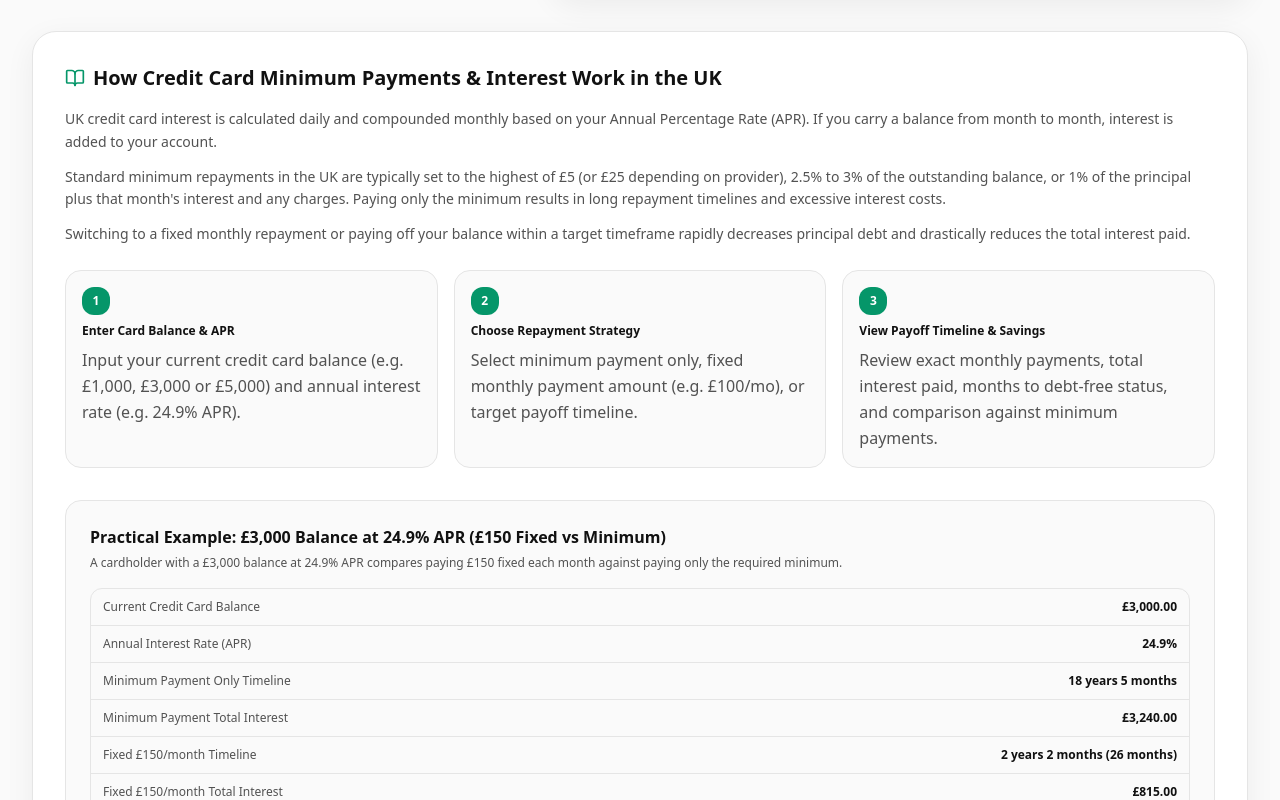
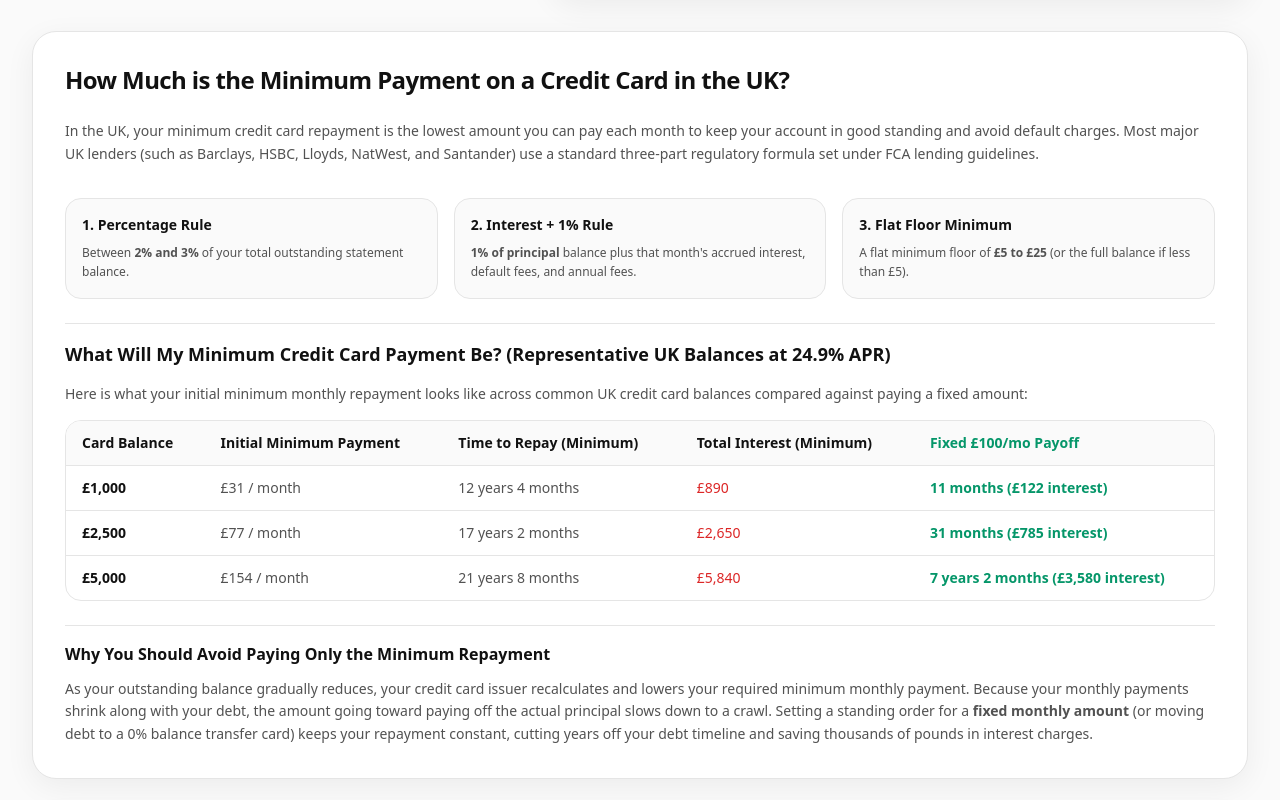
Before and after one commit to shaikh1085/paywise.uk, a React (Vite) app: page /credit-card-repayment-calculator in a window 1280 px wide. Shown: the part 1400-2200 px from the top of the page. Built offline with nearby package versions, Linux system fonts and the light colour scheme.

Commit message:
Update CreditCardRepaymentPage.tsx

```diff
--- a/src/pages/CreditCardRepaymentPage.tsx
+++ b/src/pages/CreditCardRepaymentPage.tsx
@@ -49,6 +49,94 @@ export const CreditCardRepaymentPage: React.FC = () => {
 
       {/* Calculator Core */}
       <CreditCardRepaymentCalculator />
+
+      {/* High-Intent SEO Guide & Answers Section */}
+      <div className="border border-[#E5E5E5] dark:border-[#2A2A2A] bg-white dark:bg-[#171717] rounded-3xl p-6 sm:p-8 shadow-[0_8px_30px_rgba(0,0,0,0.06)] dark:shadow-[0_10px_35px_rgba(0,0,0,0.35)] space-y-6">
+        <h2 className="text-xl sm:text-2xl font-bold text-[#111111] dark:text-[#F5F5F5] tracking-tight">
+          How Much is the Minimum Payment on a Credit Card in the UK?
+        </h2>
+        <p className="text-xs sm:text-sm text-[#525252] dark:text-[#A3A3A3] leading-relaxed">
+          In the UK, your minimum credit card repayment is the lowest amount you can pay each month to keep your account in good standing and avoid default charges. Most major UK lenders (such as Barclays, HSBC, Lloyds, NatWest, and Santander) use a standard three-part regulatory formula set under FCA lending guidelines.
+        </p>
+
+        <div className="grid grid-cols-1 md:grid-cols-3 gap-4 pt-2">
+          <div className="p-4 rounded-2xl bg-[#FAFAFA] dark:bg-[#121212] border border-[#E5E5E5] dark:border-[#2A2A2A] space-y-2">
+            <h3 className="text-sm font-bold text-[#111111] dark:text-[#F5F5F5]">1. Percentage Rule</h3>
+            <p className="text-xs text-[#525252] dark:text-[#A3A3A3] leading-relaxed">
+              Between <strong>2% and 3%</strong> of your total outstanding statement balance.
+            </p>
+          </div>
+
+          <div className="p-4 rounded-2xl bg-[#FAFAFA] dark:bg-[#121212] border border-[#E5E5E5] dark:border-[#2A2A2A] space-y-2">
+            <h3 className="text-sm font-bold text-[#111111] dark:text-[#F5F5F5]">2. Interest + 1% Rule</h3>
+            <p className="text-xs text-[#525252] dark:text-[#A3A3A3] leading-relaxed">
+              <strong>1% of principal</strong> balance plus that month&apos;s accrued interest, default fees, and annual fees.
+            </p>
+          </div>
+
+          <div className="p-4 rounded-2xl bg-[#FAFAFA] dark:bg-[#121212] border border-[#E5E5E5] dark:border-[#2A2A2A] space-y-2">
+            <h3 className="text-sm font-bold text-[#111111] dark:text-[#F5F5F5]">3. Flat Floor Minimum</h3>
+            <p className="text-xs text-[#525252] dark:text-[#A3A3A3] leading-relaxed">
+              A flat minimum floor of <strong>£5 to £25</strong> (or the full balance if less than £5).
+            </p>
+          </div>
+        </div>
+
+        <div className="space-y-4 pt-4 border-t border-[#E5E5E5] dark:border-[#2A2A2A]">
+          <h3 className="text-base sm:text-lg font-bold text-[#111111] dark:text-[#F5F5F5]">
+            What Will My Minimum Credit Card Payment Be? (Representative UK Balances at 24.9% APR)
+          </h3>
+          <p className="text-xs sm:text-sm text-[#525252] dark:text-[#A3A3A3]">
+            Here is what your initial minimum monthly repayment looks like across common UK credit card balances compared against paying a fixed amount:
+          </p>
+
+          <div className="overflow-x-auto rounded-2xl border border-[#E5E5E5] dark:border-[#2A2A2A]">
+            <table className="w-full text-left text-xs sm:text-sm">
+              <thead className="bg-[#FAFAFA] dark:bg-[#121212] border-b border-[#E5E5E5] dark:border-[#2A2A2A]">
+                <tr>
+                  <th className="py-3 px-4 font-bold text-[#111111] dark:text-[#F5F5F5]">Card Balance</th>
+                  <th className="py-3 px-4 font-bold text-[#111111] dark:text-[#F5F5F5]">Initial Minimum Payment</th>
+                  <th className="py-3 px-4 font-bold text-[#111111] dark:text-[#F5F5F5]">Time to Repay (Minimum)</th>
+                  <th className="py-3 px-4 font-bold text-[#111111] dark:text-[#F5F5F5]">Total Interest (Minimum)</th>
+                  <th className="py-3 px-4 font-bold text-[#059669] dark:text-[#10B981]">Fixed £100/mo Payoff</th>
+                </tr>
+              </thead>
+              <tbody className="divide-y divide-[#E5E5E5] dark:divide-[#2A2A2A]">
+                <tr>
+                  <td className="py-3 px-4 font-bold text-[#111111] dark:text-[#F5F5F5]">£1,000</td>
+                  <td className="py-3 px-4 text-[#525252] dark:text-[#A3A3A3]">£31 / month</td>
+                  <td className="py-3 px-4 text-[#525252] dark:text-[#A3A3A3]">12 years 4 months</td>
+                  <td className="py-3 px-4 text-[#DC2626] dark:text-[#F87171]">£890</td>
+                  <td className="py-3 px-4 font-bold text-[#059669] dark:text-[#10B981]">11 months (£122 interest)</td>
+                </tr>
+                <tr>
+                  <td className="py-3 px-4 font-bold text-[#111111] dark:text-[#F5F5F5]">£2,500</td>
+                  <td className="py-3 px-4 text-[#525252] dark:text-[#A3A3A3]">£77 / month</td>
+                  <td className="py-3 px-4 text-[#525252] dark:text-[#A3A3A3]">17 years 2 months</td>
+                  <td className="py-3 px-4 text-[#DC2626] dark:text-[#F87171]">£2,650</td>
+                  <td className="py-3 px-4 font-bold text-[#059669] dark:text-[#10B981]">31 months (£785 interest)</td>
+                </tr>
+                <tr>
+                  <td className="py-3 px-4 font-bold text-[#111111] dark:text-[#F5F5F5]">£5,000</td>
+                  <td className="py-3 px-4 text-[#525252] dark:text-[#A3A3A3]">£154 / month</td>
+                  <td className="py-3 px-4 text-[#525252] dark:text-[#A3A3A3]">21 years 8 months</td>
+                  <td className="py-3 px-4 text-[#DC2626] dark:text-[#F87171]">£5,840</td>
+                  <td className="py-3 px-4 font-bold text-[#059669] dark:text-[#10B981]">7 years 2 months (£3,580 interest)</td>
+                </tr>
+              </tbody>
+            </table>
+          </div>
+        </div>
+
+        <div className="space-y-3 pt-4 border-t border-[#E5E5E5] dark:border-[#2A2A2A]">
+          <h3 className="text-base font-bold text-[#111111] dark:text-[#F5F5F5]">
+            Why You Should Avoid Paying Only the Minimum Repayment
+          </h3>
+          <p className="text-xs sm:text-sm text-[#525252] dark:text-[#A3A3A3] leading-relaxed">
+            As your outstanding balance gradually reduces, your credit card issuer recalculates and lowers your required minimum monthly payment. Because your monthly payments shrink along with your debt, the amount going toward paying off the actual principal slows down to a crawl. Setting a standing order for a <strong>fixed monthly amount</strong> (or moving debt to a 0% balance transfer card) keeps your repayment constant, cutting years off your debt timeline and saving thousands of pounds in interest charges.
+          </p>
+        </div>
+      </div>
 
       {/* Structured Content & Methodology */}
       <div className="border border-[#E5E5E5] dark:border-[#2A2A2A] bg-white dark:bg-[#171717] rounded-3xl p-6 sm:p-8 shadow-[0_8px_30px_rgba(0,0,0,0.06)] dark:shadow-[0_10px_35px_rgba(0,0,0,0.35)] space-y-8">
```
